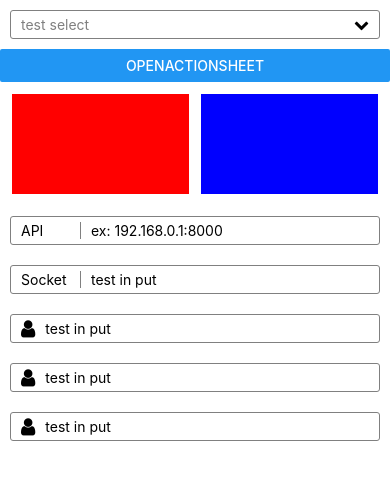
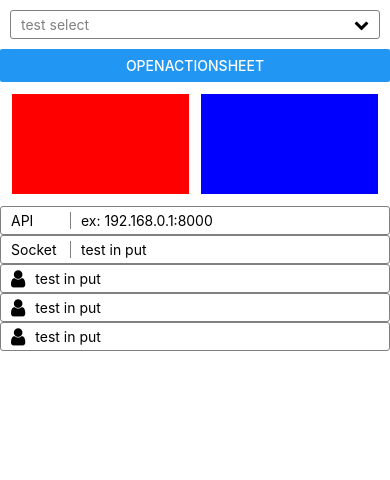
Before and after one commit to gnurts/ui_kit, a React Native app: screen / in a window 390 px wide. Shown: the top 480 px of the page. Built offline with nearby package versions, Linux system fonts and the light colour scheme.

Commit message:
modify styles

```diff
--- a/src/assets/styles/input.styles.js
+++ b/src/assets/styles/input.styles.js
@@ -6,7 +6,6 @@ const blur = {
     alignItems: 'center',
     borderWidth: 1,
     borderColor: 'gray',
-    margin: 10,
     borderRadius: 3
 }
 
--- a/src/components/layout/Container.js
+++ b/src/components/layout/Container.js
@@ -2,9 +2,9 @@ import React from 'react'
 import { View } from 'react-native'
 import styles from '../../assets/styles/layout.styles'
 
-const Container = ({ children }) => {
+const Container = ({ children, center }) => {
     return (
-        <View style={styles.container}>
+        <View style={[styles.container, center && styles.center ]}>
             {children}
         </View>
     )
```
